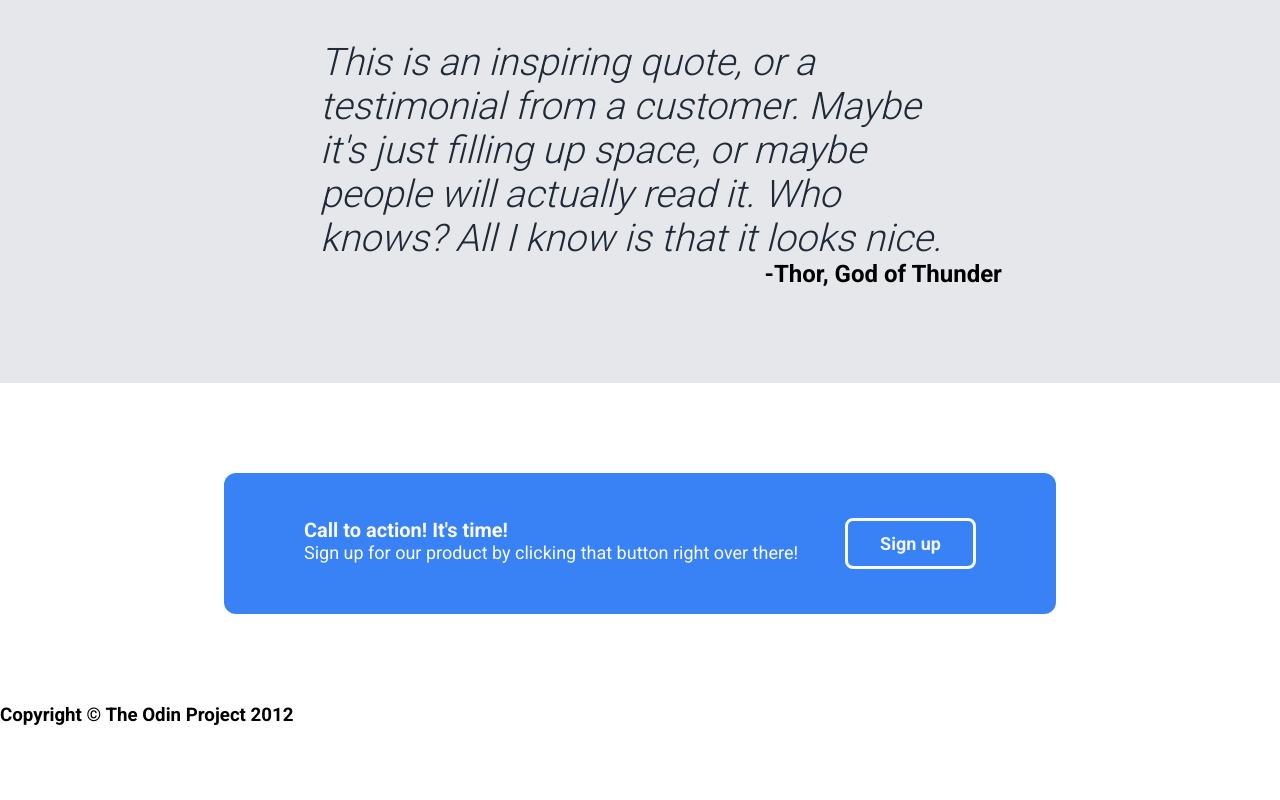
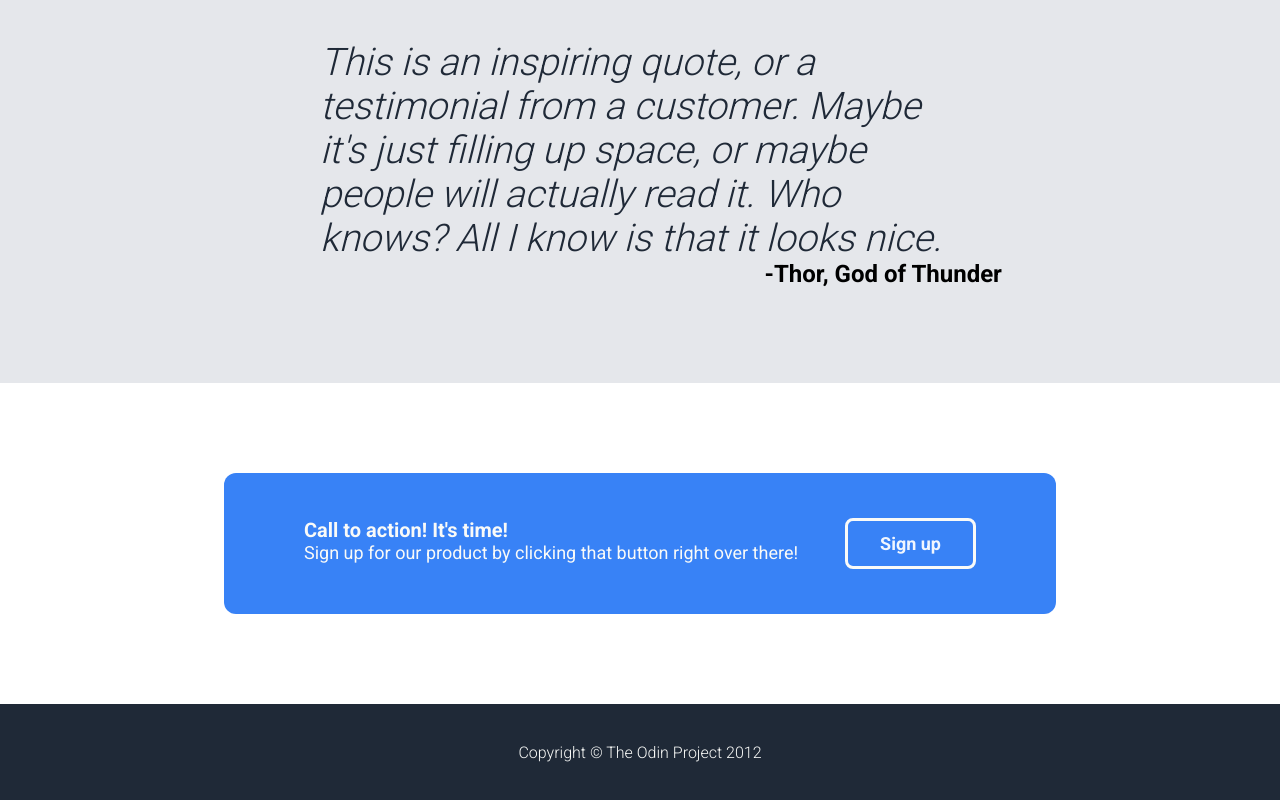
Before and after one commit to andrac-23/odin-landing-page, a plain HTML site: page index.html in a window 1280 px wide. Shown: the part 1091-1891 px from the top of the page. Before the commit the page ends 1836 px from the top, so only its background shows below. Drawn offline with Linux system fonts and the light colour scheme.

Commit message:
Style footer

```diff
--- a/style.css
+++ b/style.css
@@ -187,3 +187,18 @@ div.quote em {
 .signup-banner .signup-btn {
   border: 3px solid #f9faf8;
 }
+
+footer {
+  height: 12vh;
+  background-color: #1f2937;
+  color: #f9faf8;
+  display: flex;
+  justify-content: center;
+  align-items: center;
+}
+
+footer h3 {
+  margin: 0px;
+  font-weight: 200;
+  font-size: 16px;
+}
```
